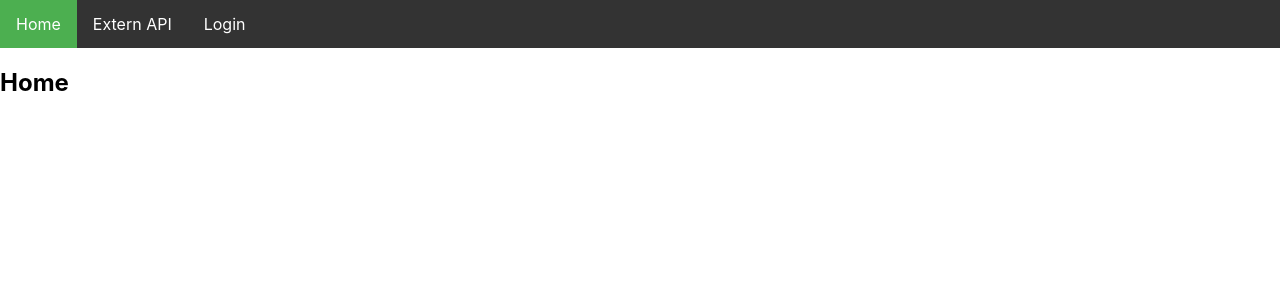
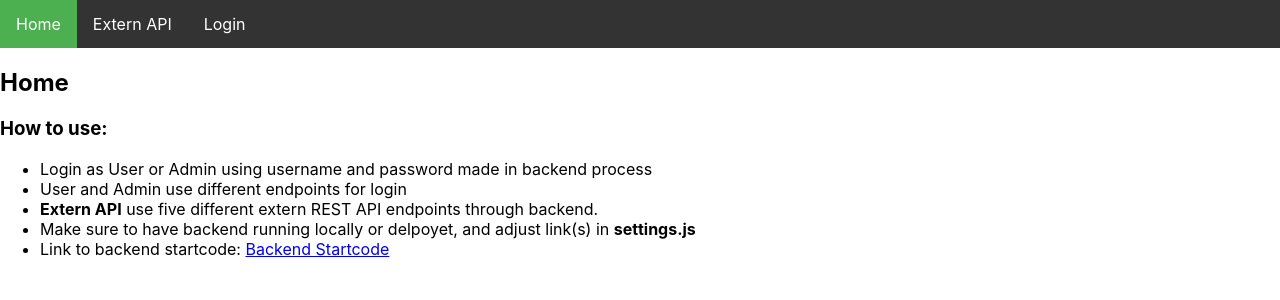
Before and after one commit to sslhansen/3semCA3frontend, a React (Create React App) app: page / in a window 1280 px wide. Shown: the top 300 px of the page. Built offline with nearby package versions, Linux system fonts and the light colour scheme.

Commit message:
home description

```diff
--- a/src/App.js
+++ b/src/App.js
@@ -29,7 +29,7 @@ function App() {
                     <Home />
                 </Route>
                 <Route exact path="/login">
-                    <DoLogin loggedIn={isLoggedIn} setLoggedIn={setLoggedIn} goHome={goHome}/>
+                    <DoLogin loggedIn={isLoggedIn} setLoggedIn={setLoggedIn} goHome={goHome} />
                 </Route>
                 <Route exact path="/externData">
                     <ExternData />
@@ -65,7 +65,17 @@ function Header({ isLoggedIn, loginMsg }) {
 
 function Home() {
     return (
-        <h2>Home</h2>
+        <div>
+            <h2>Home</h2>
+            <h3>How to use:</h3>
+            <ul>
+                <li>Login as User or Admin using username and password made in backend process</li>
+                <li>User and Admin use different endpoints for login</li>
+                <li><b>Extern API</b> use five different extern REST API endpoints through backend.</li>
+                <li>Make sure to have backend running locally or delpoyet, and adjust link(s) in <b>settings.js</b></li>
+                <li>Link to backend startcode: <a href="https://github.com/sslhansen/3semCA3backend">Backend Startcode</a> </li>
+            </ul>
+        </div>
     )
 }
 
```
